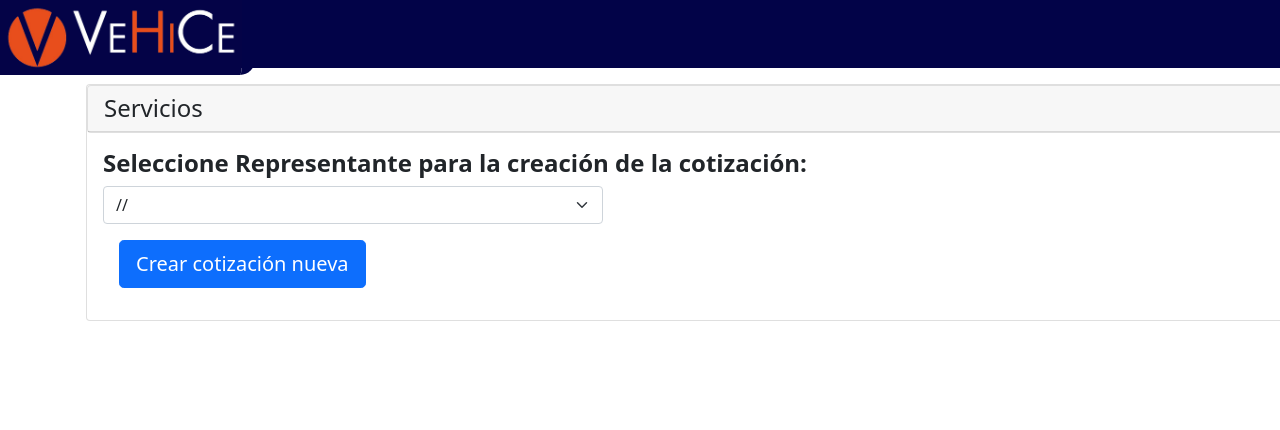
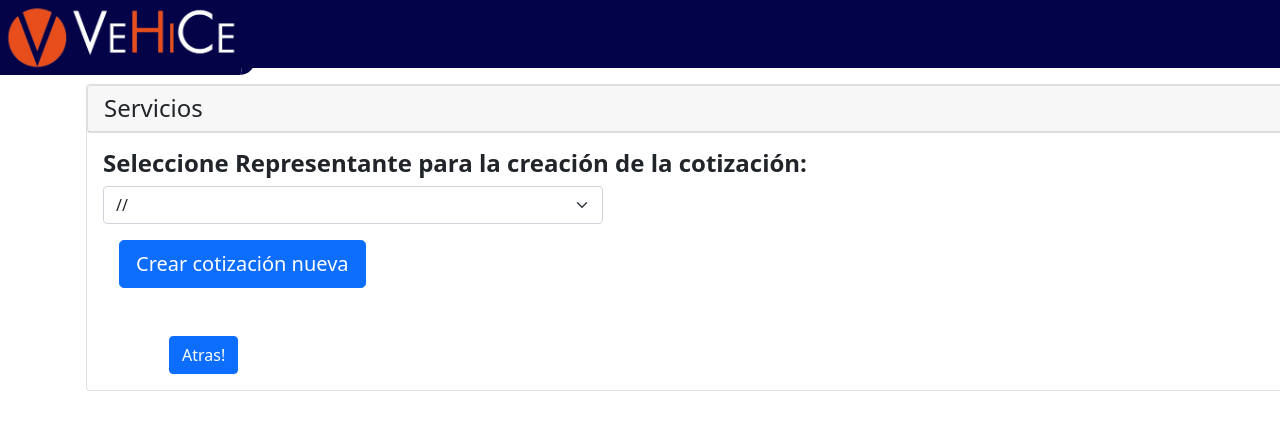
Before and after one commit to panconpan99/web, a Django app: page /servsubmit/ in a window 1280 px wide; the page is wider, and only the part inside the window is pictured. Shown: the top 430 px of that part. Run offline with Django 3.2, Linux system fonts and the light colour scheme; data that the repository does not hold is empty; some libraries are stand-ins or nearby versions.

Commit message:
more style

```diff
--- a/web_vehice/templates/app_1/test.html
+++ b/web_vehice/templates/app_1/test.html
@@ -27,6 +27,13 @@
                 </div>
             </div>
           </form>
+        </div>
+        <div class="container" style="padding: 1em;">
+          <div class="row" style="margin-left:auto">
+              <div class="col d-md-flex justify-content-md-start">
+                <a href="{% url 'home'%}" class="btn btn-primary me-md-2">Atras!</a>
+              </div>
+          </div>
         </div>
       </div>
     </div>
```
